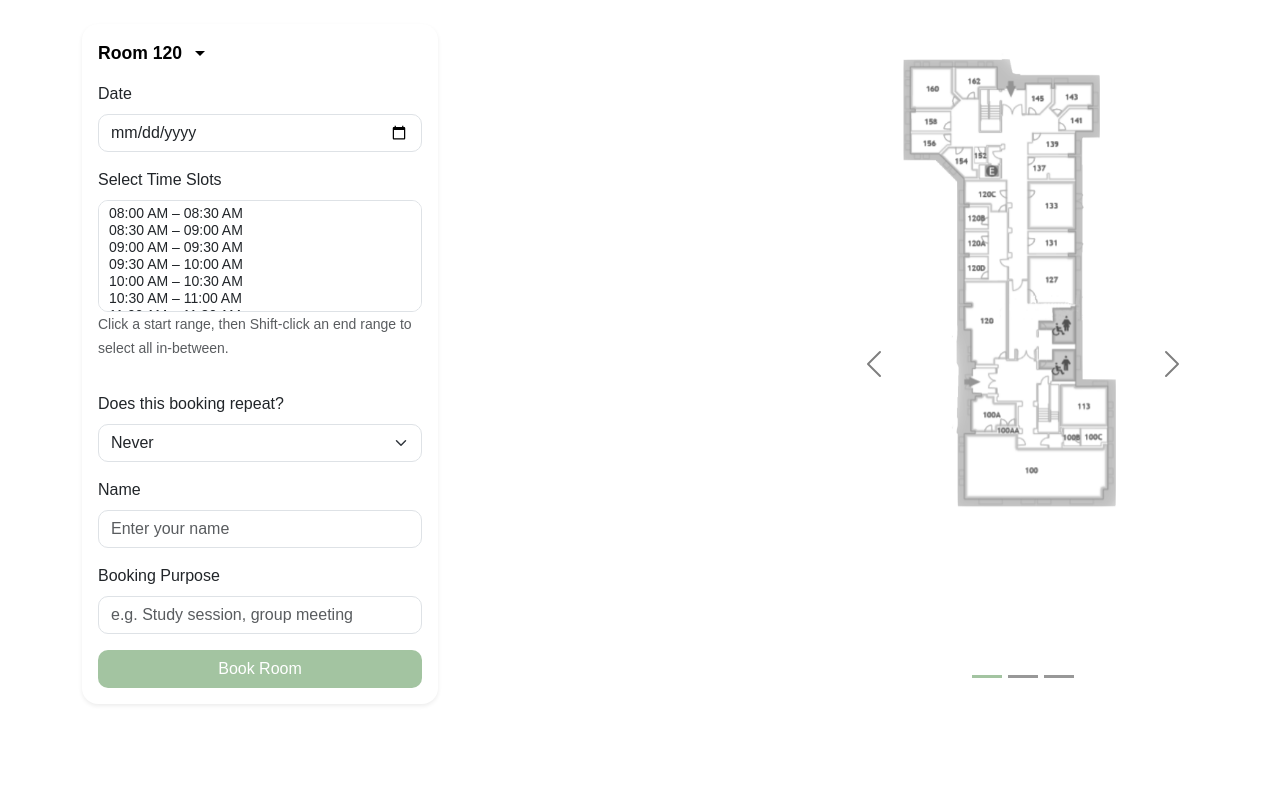
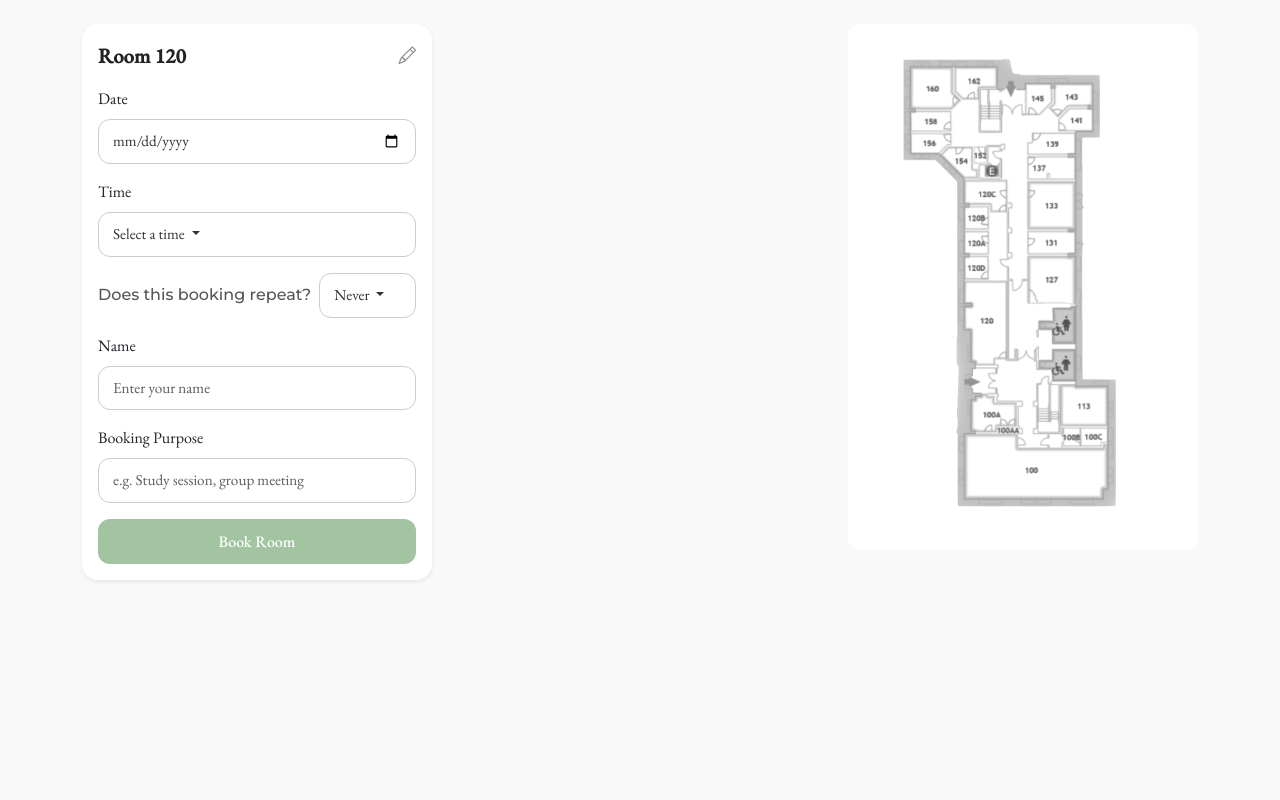
Before and after one commit to esme-nadeau/422-Price-Girls, a Python web app: template flask/templates/map.html in a window 1280 px wide. Run offline with Jinja, Linux system fonts and the light colour scheme; the template is opened without the code that fills it: most values are stand-ins (such as "Sample title", 1, 10 or a date in 2020).

Commit message:
Changed map page with stylistic modifications to reservation widget

```diff
--- a/flask/static/css/map.css
+++ b/flask/static/css/map.css
@@ -1,63 +1,161 @@
-/* reservation popup */
+/* ==============================
+   Google Fonts
+============================== */
+@import url('https://fonts.googleapis.com/css2?family=EB+Garamond:wght@400;500&family=Montserrat:wght@500;600;700&display=swap');
+
+/* ==============================
+   General Layout
+============================== */
 body {
   margin: 0;
-    font-family: Arial, sans-serif;
-    background-color: #ffffff;
+  font-family: 'EB Garamond', serif; /* main body text */
+  background-color: #f9f9f9;
   display: flex;
   flex-direction: column;
   min-height: 100vh;
+  color: #333;
 }
 
+/* ==============================
+   Booking Widget Card
+============================== */
 .booking-widget {
-    background: #fff;
+  background: #ffffff;
   border: none;
-    border-radius: 16px !important;
-    box-shadow: 0 10px 30px 2px rgba(0, 0, 0, 0.2);
+  border-radius: 16px;
+  box-shadow: 0 6px 20px rgba(0, 0, 0, 0.05);
+  padding: 1.5rem;
+  max-width: 350px;
 }
 
+/* ==============================
+   Input Fields & Dropdowns
+============================== */
 .booking-widget .form-control,
-.booking-widget select {
-    border-radius: 10px;
+.booking-widget select.form-select,
+.booking-widget .dropdown-toggle {
+  border: 1px solid #ccc;          /* same light gray for all boxes */
+  border-radius: 12px;
+  padding: 10px 14px;
+  font-size: 0.95rem;
+  color: #333;
+  background-color: #fff;
+  font-weight: 400;
+  font-family: 'EB Garamond', serif;
+  box-shadow: none;
+  transition: border-color 0.2s ease, box-shadow 0.2s ease;
 }
 
-.booking-widget .btn {
-    border-radius: 10px;
+/* Focus effect for all fields and dropdowns */
+.booking-widget .form-control:focus,
+.booking-widget select.form-select:focus,
+.booking-widget .dropdown-toggle:focus {
+  border-color: #a3c4a1;           /* subtle highlight */
+  outline: none;
+  box-shadow: 0 0 0 3px rgba(163, 196, 161, 0.2);
 }
 
-.room-dropdown .dropdown-toggle {
-    background: none;
-    border: none;
-    color: #000;
-    font-weight: 600;
-    font-size: 1.1rem;
-    padding: 0;
+/* Ensure dropdown text matches input text (normal weight) */
+.booking-widget .dropdown-toggle {
+  font-weight: 400;
+  color: #333;
+  text-align: left;
+}
+
+/* Make the time dropdown scrollable */
+#timeDropdown + .dropdown-menu {
+  max-height: 200px; /* adjust height as needed */
+  overflow-y: auto;
+}
+
+/* Optional: smooth scrolling for nicer UX */
+#timeDropdown + .dropdown-menu {
+  scrollbar-width: thin; /* Firefox */
+}
+
+#timeDropdown + .dropdown-menu::-webkit-scrollbar {
+  width: 6px; /* Chrome/Safari */
+}
+
+#timeDropdown + .dropdown-menu::-webkit-scrollbar-thumb {
+  background-color: rgba(0,0,0,0.2);
+  border-radius: 3px;
+}
+
+/* ==============================
+   Room Header
+============================== */
+.room-header {
   display: flex;
   align-items: center;
-    gap: 8px;
+  justify-content: space-between;
+  gap: 20px;
 }
 
-.room-dropdown .dropdown-toggle:focus {
-    box-shadow: none;
-}
-
-.dropdown-menu {
-    border-radius: 10px;
+.room-header span {
+  font-weight: 600;
+  font-size: 1.4rem;
+  color: #222;
 }
 
 
-/* map widget */
+.edit-icon {
+  cursor: pointer;
+  font-size: 1.1rem;
+  color: #888;
+  transition: color 0.2s ease;
+}
+
+.edit-icon:hover {
+  color: #555;
+}
+
+/* ==============================
+   Repeat & Time Dropdowns
+============================== */
+.mb-3.d-flex label {
+  font-family: 'Montserrat', sans-serif;
+  font-weight: 500;
+  color: #555;
+  white-space: nowrap;
+}
+
+.mb-3.d-flex .dropdown {
+  flex-grow: 1;
+}
+
+/* ==============================
+   Buttons
+============================== */
+.btn-green {
+  background-color: #a3c4a1;
+  color: #fff;
+  border: none;
+  border-radius: 12px;
+  font-weight: 500;
+  font-size: 1rem;
+  padding: 0.65rem;
+  font-family: 'EB Garamond', serif;
+  transition: background-color 0.2s ease, transform 0.1s ease;
+}
+
+.btn-green:hover {
+  background-color: #8db58a;
+  transform: translateY(-1px);
+}
+
+/* ==============================
+   Carousel (Right-side Map)
+============================== */
 .carousel-indicators [data-bs-target] {
-    background-color: #333;  /* normal indicator */
+  background-color: #bbb;
 }
 
 .carousel-indicators .active {
-    background-color: #a3c4a1;  /* highlight color */
+  background-color: #a3c4a1;
 }
 
-.carousel-control-prev-icon {
-    filter: invert(1); /* makes white arrows black */
-}
-
+.carousel-control-prev-icon,
 .carousel-control-next-icon {
   filter: invert(1);
 }
@@ -65,8 +163,9 @@ body {
 .carousel-item img {
   transition: transform 0.3s ease;
   cursor: zoom-in;
+  border-radius: 12px;
 }
 
 .carousel-item img:hover {
-    transform: scale(1.5); /* adjust zoom level */
+  transform: scale(1.3);
 }
--- a/flask/templates/map.html
+++ b/flask/templates/map.html
@@ -8,84 +8,86 @@
   <link href="https://cdn.jsdelivr.net/npm/bootstrap@5.3.3/dist/css/bootstrap.min.css" rel="stylesheet">
   <link href="{{ url_for('static', filename='css/map.css') }}" rel="stylesheet">
   <script src="https://cdn.jsdelivr.net/npm/bootstrap@5.3.3/dist/js/bootstrap.bundle.min.js"></script>
-
-
+  <link rel="stylesheet" href="https://cdn.jsdelivr.net/npm/bootstrap-icons@1.11.3/font/bootstrap-icons.css">
 </head>
 
 <body>
   <div class="container mt-4">
     <div class="row">
-            <!-- Left: Booking Widget -->
       <div class="col-md-4">
         <div class="booking-widget card shadow-sm p-3" style="width: 100%;">
-                    <!-- Room dropdown -->
-                    <div class="d-flex justify-content-between align-items-center mb-3">
-                        <div class="dropdown room-dropdown">
-                            <button class="dropdown-toggle" type="button" id="roomDropdown" data-bs-toggle="dropdown" aria-expanded="false">
-                                Room 120
+
+          <!-- Room Selector -->
+          <div class="room-header mb-3 dropdown d-flex align-items-center gap-2">
+            <span id="selectedRoom" class="fw-semibold" style="font-size:1.3rem;">Room 120</span>
+            <button class="btn p-0 border-0 bg-transparent edit-icon" type="button" data-bs-toggle="dropdown" aria-expanded="false">
+              <i class="bi bi-pencil"></i>
             </button>
-                            <ul class="dropdown-menu" aria-labelledby="roomDropdown">
-                                <li><a class="dropdown-item" href="#">Room 120</a></li>
-                                <li><a class="dropdown-item" href="#">Room 130</a></li>
-                                <li><a class="dropdown-item" href="#">Room 140</a></li>
-                                <li><a class="dropdown-item" href="#">Room 150</a></li>
+            <ul class="dropdown-menu">
+              <li><a class="dropdown-item" href="#" onclick="document.getElementById('selectedRoom').textContent='Room 120'">Room 120</a></li>
+              <li><a class="dropdown-item" href="#" onclick="document.getElementById('selectedRoom').textContent='Room 130'">Room 130</a></li>
+              <li><a class="dropdown-item" href="#" onclick="document.getElementById('selectedRoom').textContent='Room 140'">Room 140</a></li>
+              <li><a class="dropdown-item" href="#" onclick="document.getElementById('selectedRoom').textContent='Room 150'">Room 150</a></li>
             </ul>
-                        </div>
           </div>
 
           <!-- Date -->
           <div class="mb-3">
             <label for="date" class="form-label">Date</label>
-                        <input type="date" class="form-control" id="date">
+            <input type="date" class="form-control" id="date" value="{{ current_date }}">
           </div>
 
-                    <!-- Time selection using a multi-select -->
+          <!-- Time Dropdown -->
           <div class="mb-3">
-                        <label for="timeSelect" class="form-label">Select Time Slots</label>
-
-                        <select id="timeSelect" class="form-select form-select-sm" multiple size="6" style="height:auto;">
-                            <option value="08:00-08:30">08:00 AM – 08:30 AM</option>
-                            <option value="08:30-09:00">08:30 AM – 09:00 AM</option>
-                            <option value="09:00-09:30">09:00 AM – 09:30 AM</option>
-                            <option value="09:30-10:00">09:30 AM – 10:00 AM</option>
-                            <option value="10:00-10:30">10:00 AM – 10:30 AM</option>
-                            <option value="10:30-11:00">10:30 AM – 11:00 AM</option>
-                            <option value="11:00-11:30">11:00 AM – 11:30 AM</option>
-                            <option value="11:30-12:00">11:30 AM – 12:00 PM</option>
-                            <option value="12:00-12:30">12:00 PM – 12:30 PM</option>
-                            <option value="12:30-13:00">12:30 PM – 01:00 PM</option>
-                            <option value="13:00-13:30">01:00 PM – 01:30 PM</option>
-                            <option value="13:30-14:00">01:30 PM – 02:00 PM</option>
-                            <option value="14:00-14:30">02:00 PM – 02:30 PM</option>
-                            <option value="14:30-15:00">02:30 PM – 03:00 PM</option>
-                            <option value="15:00-15:30">03:00 PM – 03:30 PM</option>
-                            <option value="15:30-16:00">03:30 PM – 04:00 PM</option>
-                            <option value="16:00-16:30">04:00 PM – 04:30 PM</option>
-                            <option value="16:30-17:00">04:30 PM – 05:00 PM</option>
-                            <option value="17:00-17:30">05:00 PM – 05:30 PM</option>
-                            <option value="17:30-18:00">05:30 PM – 06:00 PM</option>
-                            <option value="18:00-18:30">06:00 PM – 06:30 PM</option>
-                            <option value="18:30-19:00">06:30 PM – 07:00 PM</option>
-                            <option value="19:00-19:30">07:00 PM – 07:30 PM</option>
-                            <option value="19:30-20:00">07:30 PM – 08:00 PM</option>
-                        </select>
-
-                        <small class="form-text text-muted mt-1">
-                            Click a start range, then Shift-click an end range to select all in-between.
-                        </small>
-
-                        <p id="selectedRange" class="mt-2 fw-semibold text-success"></p>
+            <label class="form-label">Time</label>
+            <div class="dropdown">
+              <button class="btn btn-outline-secondary dropdown-toggle w-100" type="button" id="timeDropdown" data-bs-toggle="dropdown" aria-expanded="false">
+                Select a time
+              </button>
+              <ul class="dropdown-menu w-100" style="max-height: 300px; overflow-y: auto;">
+                <li><a class="dropdown-item" href="#" onclick="document.getElementById('timeDropdown').textContent='8:00 AM - 8:30 AM'">8:00 AM - 8:30 AM</a></li>
+                <li><a class="dropdown-item" href="#" onclick="document.getElementById('timeDropdown').textContent='8:30 AM - 9:00 AM'">8:30 AM - 9:00 AM</a></li>
+                <li><a class="dropdown-item" href="#" onclick="document.getElementById('timeDropdown').textContent='9:00 AM - 9:30 AM'">9:00 AM - 9:30 AM</a></li>
+                <li><a class="dropdown-item" href="#" onclick="document.getElementById('timeDropdown').textContent='9:30 AM - 10:00 AM'">9:30 AM - 10:00 AM</a></li>
+                <li><a class="dropdown-item" href="#" onclick="document.getElementById('timeDropdown').textContent='10:00 AM - 10:30 AM'">10:00 AM - 10:30 AM</a></li>
+                <li><a class="dropdown-item" href="#" onclick="document.getElementById('timeDropdown').textContent='10:30 AM - 11:00 AM'">10:30 AM - 11:00 AM</a></li>
+                <li><a class="dropdown-item" href="#" onclick="document.getElementById('timeDropdown').textContent='11:00 AM - 11:30 AM'">11:00 AM - 11:30 AM</a></li>
+                <li><a class="dropdown-item" href="#" onclick="document.getElementById('timeDropdown').textContent='11:30 AM - 12:00 PM'">11:30 AM - 12:00 PM</a></li>
+                <li><a class="dropdown-item" href="#" onclick="document.getElementById('timeDropdown').textContent='12:00 PM - 12:30 PM'">12:00 PM - 12:30 PM</a></li>
+                <li><a class="dropdown-item" href="#" onclick="document.getElementById('timeDropdown').textContent='12:30 PM - 1:00 PM'">12:30 PM - 1:00 PM</a></li>
+                <li><a class="dropdown-item" href="#" onclick="document.getElementById('timeDropdown').textContent='1:00 PM - 1:30 PM'">1:00 PM - 1:30 PM</a></li>
+                <li><a class="dropdown-item" href="#" onclick="document.getElementById('timeDropdown').textContent='1:30 PM - 2:00 PM'">1:30 PM - 2:00 PM</a></li>
+                <li><a class="dropdown-item" href="#" onclick="document.getElementById('timeDropdown').textContent='2:00 PM - 2:30 PM'">2:00 PM - 2:30 PM</a></li>
+                <li><a class="dropdown-item" href="#" onclick="document.getElementById('timeDropdown').textContent='2:30 PM - 3:00 PM'">2:30 PM - 3:00 PM</a></li>
+                <li><a class="dropdown-item" href="#" onclick="document.getElementById('timeDropdown').textContent='3:00 PM - 3:30 PM'">3:00 PM - 3:30 PM</a></li>
+                <li><a class="dropdown-item" href="#" onclick="document.getElementById('timeDropdown').textContent='3:30 PM - 4:00 PM'">3:30 PM - 4:00 PM</a></li>
+                <li><a class="dropdown-item" href="#" onclick="document.getElementById('timeDropdown').textContent='4:00 PM - 4:30 PM'">4:00 PM - 4:30 PM</a></li>
+                <li><a class="dropdown-item" href="#" onclick="document.getElementById('timeDropdown').textContent='4:30 PM - 5:00 PM'">4:30 PM - 5:00 PM</a></li>
+                <li><a class="dropdown-item" href="#" onclick="document.getElementById('timeDropdown').textContent='5:00 PM - 5:30 PM'">5:00 PM - 5:30 PM</a></li>
+                <li><a class="dropdown-item" href="#" onclick="document.getElementById('timeDropdown').textContent='5:30 PM - 6:00 PM'">5:30 PM - 6:00 PM</a></li>
+                <li><a class="dropdown-item" href="#" onclick="document.getElementById('timeDropdown').textContent='6:00 PM - 6:30 PM'">6:00 PM - 6:30 PM</a></li>
+                <li><a class="dropdown-item" href="#" onclick="document.getElementById('timeDropdown').textContent='6:30 PM - 7:00 PM'">6:30 PM - 7:00 PM</a></li>
+                <li><a class="dropdown-item" href="#" onclick="document.getElementById('timeDropdown').textContent='7:00 PM - 7:30 PM'">7:00 PM - 7:30 PM</a></li>
+                <li><a class="dropdown-item" href="#" onclick="document.getElementById('timeDropdown').textContent='7:30 PM - 8:00 PM'">7:30 PM - 8:00 PM</a></li>
+                <li><a class="dropdown-item" href="#" onclick="document.getElementById('timeDropdown').textContent='8:00 PM - 8:30 PM'">8:00 PM - 8:30 PM</a></li>
+                <li><a class="dropdown-item" href="#" onclick="document.getElementById('timeDropdown').textContent='8:30 PM - 9:00 PM'">8:30 PM - 9:00 PM</a></li>
+              </ul>
+            </div>
           </div>
 
-
-                    <!-- Repeat dropdown -->
-                    <div class="mb-3">
-                        <label class="form-label" for="repeat">Does this booking repeat?</label>
-                        <select class="form-select" id="repeat">
-                            <option value="Never">Never</option>
-                            <option value="Weekly">Weekly</option>
-                            <option value="Monthly">Monthly</option>
-                        </select>
+          <!-- Repeat Dropdown -->
+          <div class="mb-3 d-flex align-items-center gap-2">
+            <label class="form-label mb-0">Does this booking repeat?</label>
+            <div class="dropdown flex-grow-1">
+              <button class="btn btn-outline-secondary dropdown-toggle w-100" type="button" id="repeatDropdown" data-bs-toggle="dropdown" aria-expanded="false">
+                Never
+              </button>
+              <ul class="dropdown-menu w-100">
+                <li><a class="dropdown-item" href="#" onclick="document.getElementById('repeatDropdown').textContent='Never'">Never</a></li>
+                <li><a class="dropdown-item" href="#" onclick="document.getElementById('repeatDropdown').textContent='Weekly'">Weekly</a></li>
+                <li><a class="dropdown-item" href="#" onclick="document.getElementById('repeatDropdown').textContent='Monthly'">Monthly</a></li>
+              </ul>
+            </div>
           </div>
 
           <!-- Name -->
@@ -101,44 +103,21 @@
           </div>
 
           <!-- Submit -->
-                    <button class="btn w-100 text-white" style="background-color: #a3c4a1;">Book Room</button>
+          <button class="btn btn-green w-100">Book Room</button>
         </div>
       </div>
 
       <!-- Right: Carousel -->
       <div class="col-md-8 d-flex justify-content-end">
         <div id="carouselExampleIndicators" class="carousel slide" data-bs-ride="carousel" style="max-width: 350px;">
-                    <div class="carousel-indicators">
-                        <button type="button" data-bs-target="#carouselExampleIndicators" data-bs-slide-to="0" class="active" aria-current="true" aria-label="Slide 1"></button>
-                        <button type="button" data-bs-target="#carouselExampleIndicators" data-bs-slide-to="1" aria-label="Slide 2"></button>
-                        <button type="button" data-bs-target="#carouselExampleIndicators" data-bs-slide-to="2" aria-label="Slide 3"></button>
-                    </div>
-
           <div class="carousel-inner">
             <div class="carousel-item active">
-                            <img src="{{ url_for('static', filename='map_images/deshutes_1.png') }}"
-                            class="d-block w-100" alt="Deshutes Floor 1">
-                        </div>
-                    </div>
-
-                    <button class="carousel-control-prev" type="button" data-bs-target="#carouselExampleIndicators" data-bs-slide="prev">
-                        <span class="carousel-control-prev-icon" aria-hidden="true"></span>
-                        <span class="visually-hidden">Previous</span>
-                    </button>
-
-                    <button class="carousel-control-next" type="button" data-bs-target="#carouselExampleIndicators" data-bs-slide="next">
-                        <span class="carousel-control-next-icon" aria-hidden="true"></span>
-                        <span class="visually-hidden">Next</span>
-                    </button>
+              <img src="{{ url_for('static', filename='map_images/deshutes_1.png') }}" class="d-block w-100" alt="Deshutes Floor 1">
             </div>
           </div>
         </div>
       </div>
-
-    <!-- Bootstrap JS -->
-    <script src="https://cdn.jsdelivr.net/npm/bootstrap@5.3.3/dist/js/bootstrap.bundle.min.js"></script>
-
-    <!-- Booking widget time selection -->
-    <script src="{{ url_for('static', filename='js/timeSelect.js') }}"></script>
+    </div>
+  </div>
 </body>
 </html>
```
Lines whose indentation alone changed are shown as unchanged.
